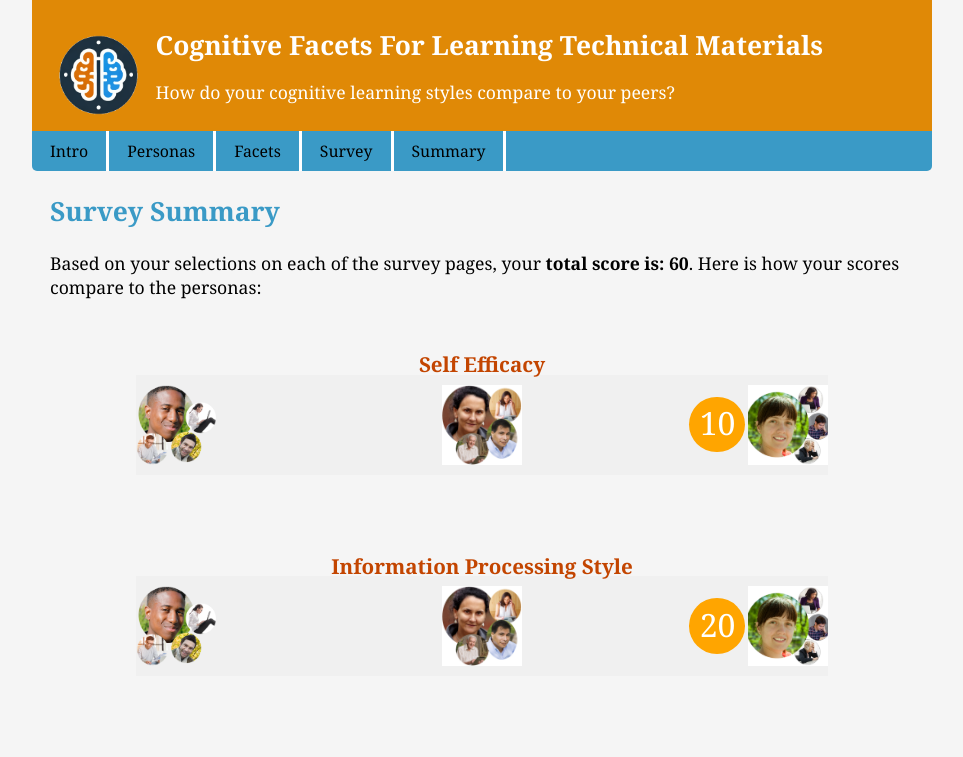
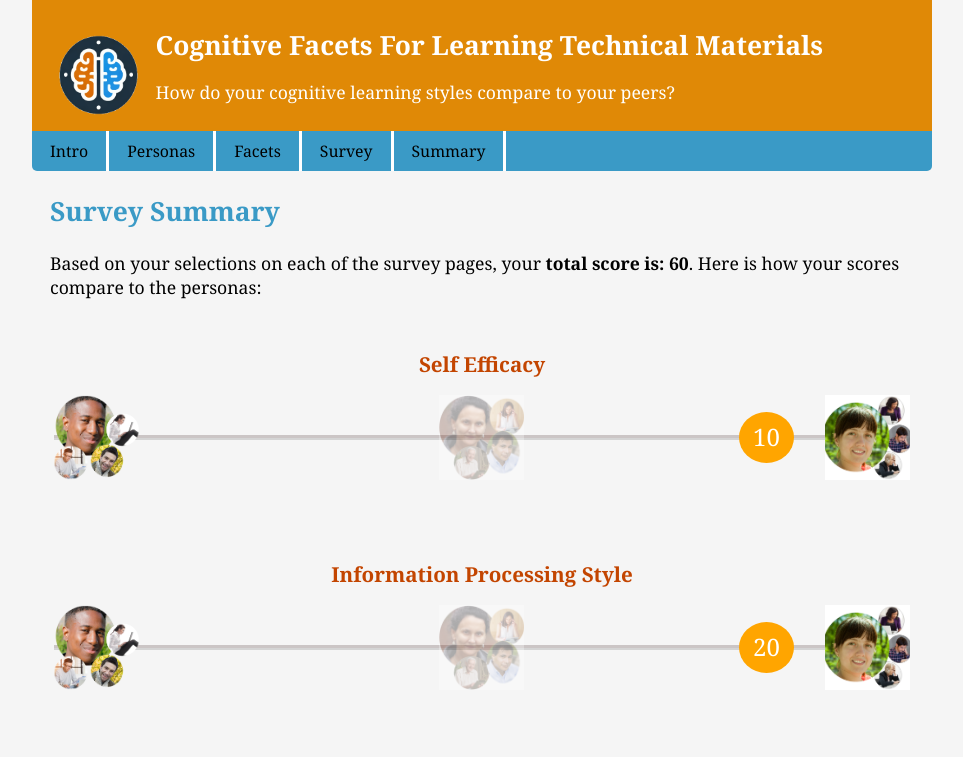
Before and after one commit to PamVanLonden/cognitive-styles, a React (Vite) app in the folder frontend/: page /survey-summary in a window 1280 px wide. Shown: the top 757 px of the page, without its empty margins (158-1121 px from the left). Built offline with nearby package versions, Linux system fonts and the light colour scheme.

Commit message:
improved slider

```diff
--- a/frontend/src/App.css
+++ b/frontend/src/App.css
@@ -10,7 +10,8 @@ body {
     font-size:1.1em;
     margin:0 auto;
     max-width:900px;
-    min-width:600px;
+    min-width:417px;
+
 }
 
 /* Anchors and Nav */
@@ -194,6 +195,9 @@ select {
 .card {
 display: flex;
 flex-flow: row wrap;
+align-items: stretch;
+/* justify-content: space-between;  */
+/* align-items: flex-start; */
 }
 .card figure { /* design each set */
     background-color:white;
@@ -202,13 +206,13 @@ flex-flow: row wrap;
     box-shadow:2px 2px 10px rgb(195, 194, 194);
     margin:0 2.5% 2.5% 0;
     padding:2%;
-    min-width:30%;
-    max-width: 42.99%;
     min-height:auto;
     max-height:600px;
     vertical-align:top;
     overflow:scroll;
+    transition: transform 0.3s ease;
 }
+
 .card h3 {
     text-align:center;
     font-weight:bold;
@@ -234,39 +238,53 @@ border-top-right-radius:5px;
   margin:4% auto;
 }
 .persona-comparison h3 {
-    margin-bottom:0;
+    margin-bottom:7%;
     color:#C34500;
     z-index:999;
 }
+
 .comparison-bar {
     display: flex;
     align-items: center;
     justify-content: space-between;
     position: relative;
-    width: 80%;
-    height: 100px;
-    background-color: #f0f0f0;
-    margin: 0 0 3% 0;
+    width: 99%;
+    height: 5px;
+    margin: 0 0 8% 0;
     padding: 0;
+    background: linear-gradient(180deg, #cbc5c5 58%, #D4D4D4 58%);/* W3C */
+
   }
 
 .persona-image {
-    width: 80px;
-    height:80px;
+    width: 85px;
+    height:85px;
     object-fit: cover;
 }
-
+.grayed {
+    opacity:30%;
+}
 .score-marker {
     position: absolute;
-    font-size: 2rem;
+    font-size: 1.5rem;
     color: white;
     transform: translate-x(-50%);
     white-space: nowrap;
     border-radius: 50%;
     background-color:orange;
-    padding:1.5%;
-    width:35px;
-    height:35px;
+    padding:1.5% 1.5% 1% 1.5%;
+    width:30px;
+    height:30px;
     line-height:1; vertical-align:middle;
     text-align:center;
 }
+
+/* media queries */
+
+/*   ===== DESKTOP  media query overrides mobile and tablet styles ===== */
+@media all and (min-width: 777px) {
+    .card figure {
+        min-width:30%;
+        max-width: 42.99%;
+    }
+}
```
